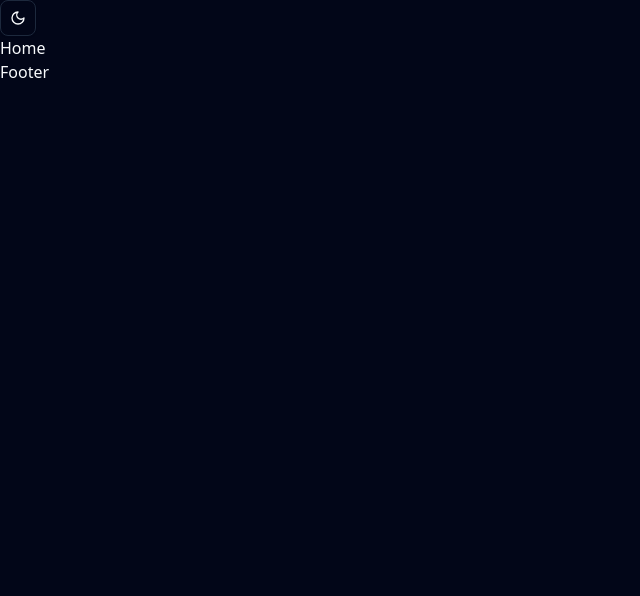
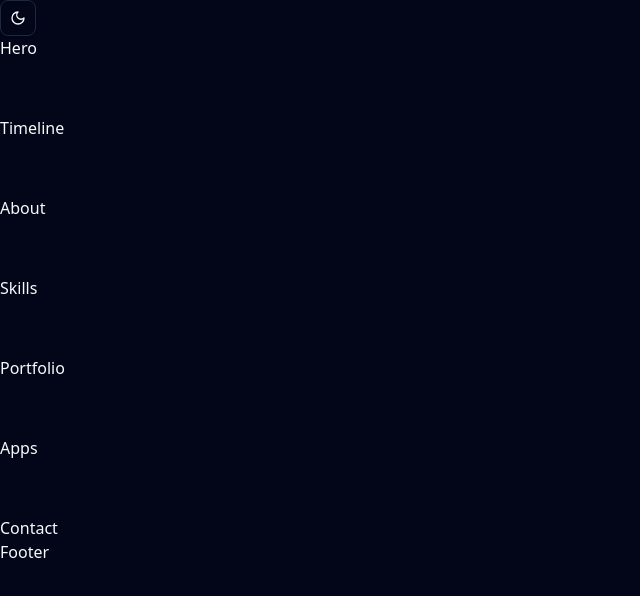
Before and after one commit to ALITAYYAB2K1/PORTFOLIO, a React (Vite) app in the folder frontend/: page / in a window 1280 px wide. Shown: the top 596 px of the page, without its empty margins (0-640 px from the left). Built offline with nearby package versions, Linux system fonts and the light colour scheme.

Commit message:
implement Home page layout and add sub-components: Hero, Timeline, About, Skills, Portfolio, Apps, and Contact

```diff
--- a/frontend/src/App.jsx
+++ b/frontend/src/App.jsx
@@ -5,7 +5,7 @@ import Footer from "./pages/Footer";
 import Home from "./pages/Home";
 import ProjectView from "./pages/ProjectView";
 import { ModeToggle } from "./components/mode-toggle";
-import { ToastContainer, toast } from "react-toastify";
+import { ToastContainer } from "react-toastify";
 import "react-toastify/dist/ReactToastify.css";
 
 function App() {
--- a/frontend/src/pages/Home.jsx
+++ b/frontend/src/pages/Home.jsx
@@ -1,7 +1,24 @@
 import React from "react";
+import Hero from "./sub-components/Hero";
+import Timeline from "./sub-components/Timeline";
+import Skills from "./sub-components/Skills";
+import Portfolio from "./sub-components/Portfolio";
+import Apps from "./sub-components/Apps";
+import Contact from "./sub-components/Contact";
+import About from "./sub-components/About";
 
 function Home() {
-  return <div>Home</div>;
+  return (
+    <article className="px-5 mt-10 sm:mt-14 md:mt-16 lg:mt-24 xl:mt-32 sm:mx-auto w-full max-w-[1050px] flex flex-col gap-14">
+      <Hero />
+      <Timeline />
+      <About />
+      <Skills />
+      <Portfolio />
+      <Apps />
+      <Contact />
+    </article>
+  );
 }
 
 export default Home;
--- /dev/null
+++ b/frontend/src/pages/sub-components/About.jsx
@@ -0,0 +1,7 @@
+import React from "react";
+
+function About() {
+  return <div>About</div>;
+}
+
+export default About;
--- /dev/null
+++ b/frontend/src/pages/sub-components/Apps.jsx
@@ -0,0 +1,7 @@
+import React from "react";
+
+function Apps() {
+  return <div>Apps</div>;
+}
+
+export default Apps;
--- /dev/null
+++ b/frontend/src/pages/sub-components/Contact.jsx
@@ -0,0 +1,7 @@
+import React from "react";
+
+function Contact() {
+  return <div>Contact</div>;
+}
+
+export default Contact;
--- /dev/null
+++ b/frontend/src/pages/sub-components/Hero.jsx
@@ -0,0 +1,7 @@
+import React from "react";
+
+function Hero() {
+  return <div>Hero</div>;
+}
+
+export default Hero;
--- /dev/null
+++ b/frontend/src/pages/sub-components/Portfolio.jsx
@@ -0,0 +1,7 @@
+import React from "react";
+
+function Portfolio() {
+  return <div>Portfolio</div>;
+}
+
+export default Portfolio;
--- /dev/null
+++ b/frontend/src/pages/sub-components/Skills.jsx
@@ -0,0 +1,7 @@
+import React from "react";
+
+function Skills() {
+  return <div>Skills</div>;
+}
+
+export default Skills;
--- /dev/null
+++ b/frontend/src/pages/sub-components/Timeline.jsx
@@ -0,0 +1,7 @@
+import React from "react";
+
+function Timeline() {
+  return <div>Timeline</div>;
+}
+
+export default Timeline;
```
